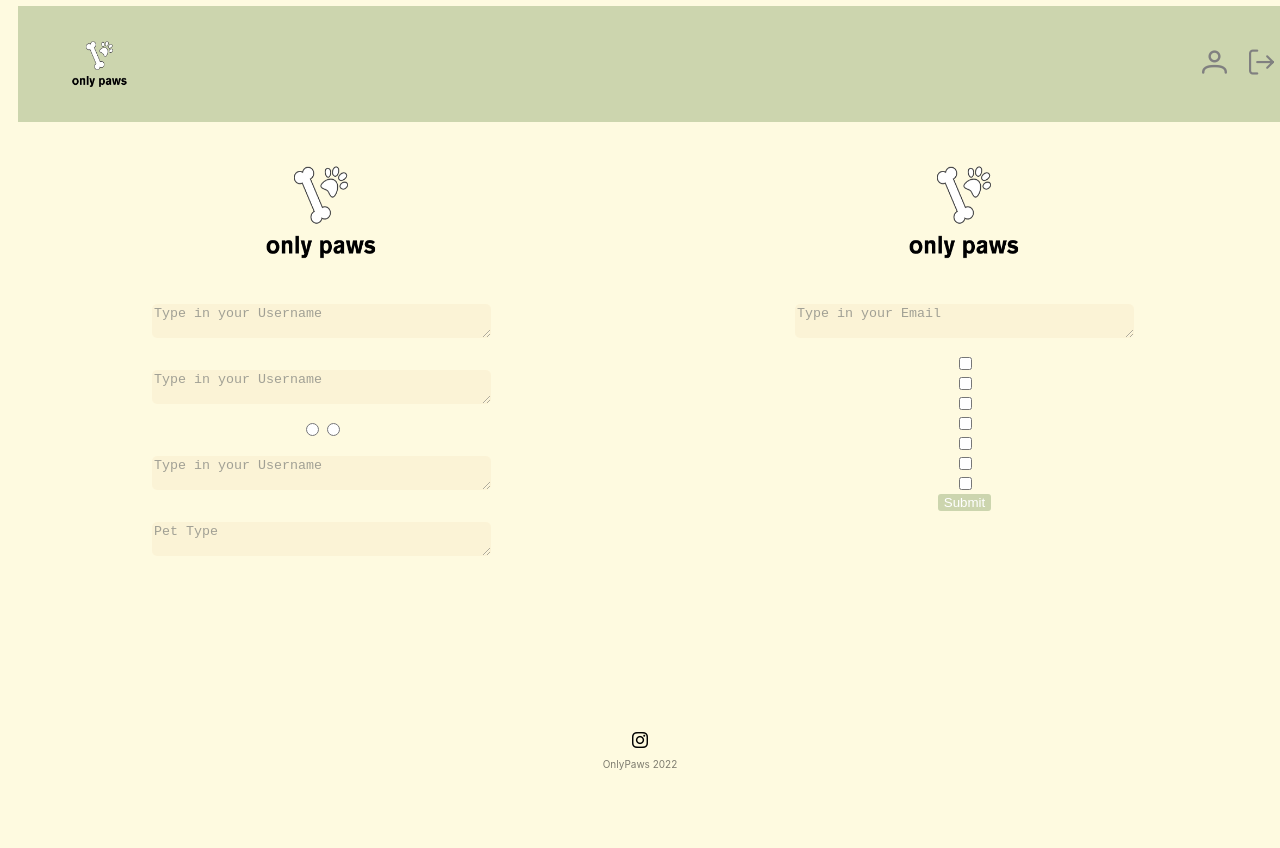
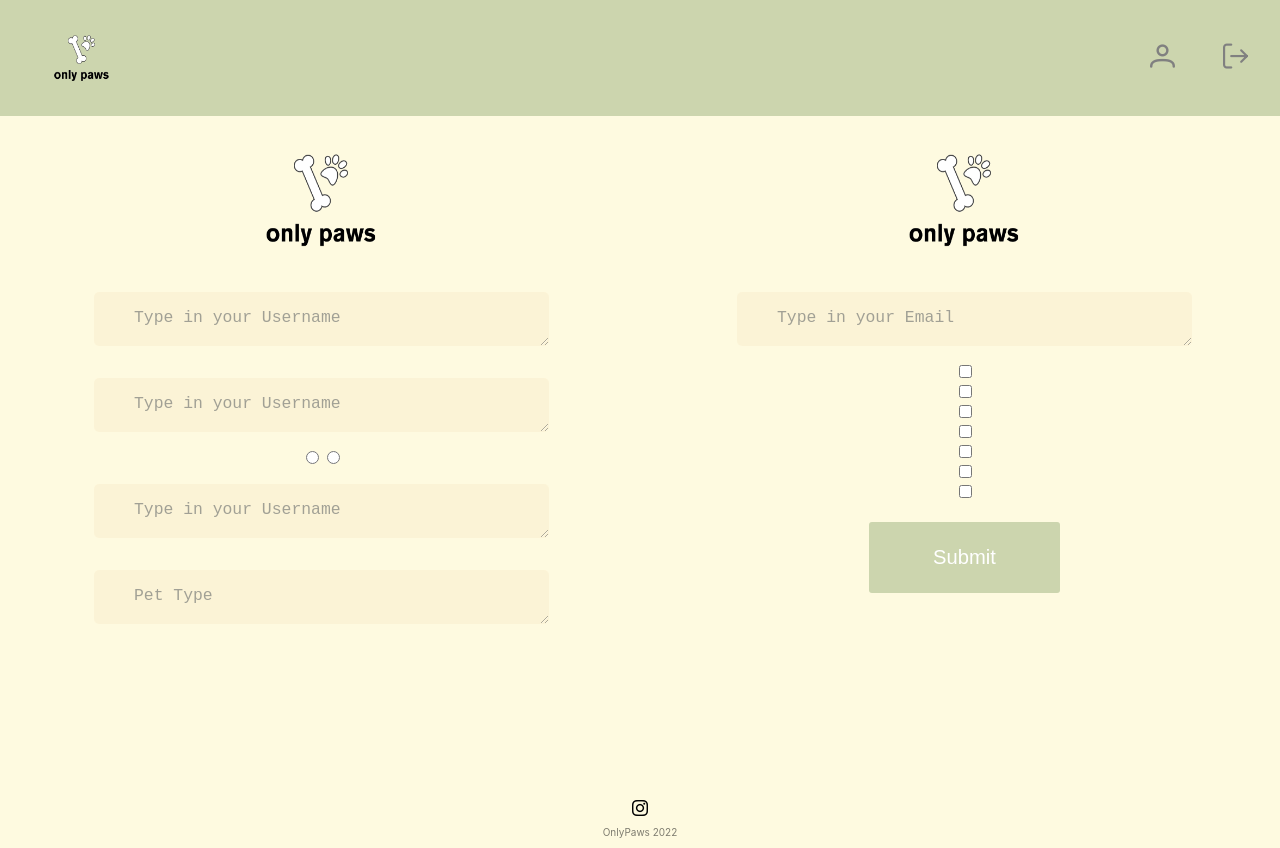
Before and after one commit to carlotacb/only-paws, a Next.js app in the folder frontend/: page /signup in a window 1280 px wide. Before the commit the page ends 800 px from the top, so only its background shows below. Built offline with nearby package versions, Linux system fonts and the light colour scheme.

Commit message:
Updated login page styling

```diff
--- a/frontend/styles/globals.css
+++ b/frontend/styles/globals.css
@@ -27,11 +27,9 @@ a {
 .navbar-container{
   display: flex;
   justify-content: space-between;
-  margin: 6px 18px;
   margin-right: 0;
   position: relative;
   background-color: #CCD5AE;
-  padding: 0%;
 }
 
 .navbar-logo{
@@ -65,6 +63,7 @@ a {
   border: none;
   background-color: transparent;
   margin-left: 5px;
+  padding: 2rem;
 
 }
 
@@ -224,9 +223,11 @@ border-radius: 44px;
   display: flex;
   justify-content: bottom;
   align-items: center;
+  vertical-align: center;
   margin: 1rem;
+  padding: 1rem 0rem 0rem 2.5rem;
   opacity: 0.5;
-
+  font-size: 2ch;
 }
 
 .login-btn{
@@ -235,8 +236,12 @@ border-radius: 44px;
   color: white;
   border: none;
   border-radius: 3px;
-  height: 100 px;
-  width: 200 px;
+  padding: 1.5rem 4rem 1.5rem 4rem;
+  margin-top: 20px;
+  min-width: 350 px;
+  height: 200 px;
+  width: 350 px;
+  font-size: 2ch;
 
 }
 
```
Also changed, not shown: frontend/pages/login/index.jsx (+4 -4 lines), 2 other files (tests, documents, lock files or other folders).
